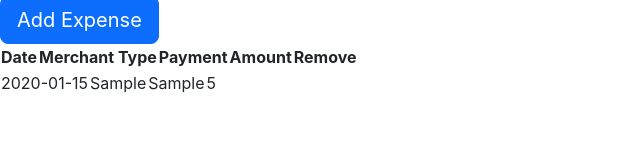
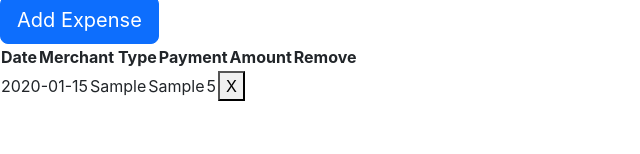
Before and after one commit to kurtis-casperson/expense-tracker, a React (Create React App) app: page / in a window 1280 px wide. Both pictures are taken after typing "2020-01-15", "Sample", "Sample", "5" into the empty fields and a click on the button "Add Expense". Shown: the part 146-300 px from the top of the page, without its empty margins (0-640 px from the left). Built offline with nearby package versions, Linux system fonts and the light colour scheme; the HTML template or start-up script is replaced by a standard one.

Commit message:
Add table rows when submit button is clicked

```diff
--- a/src/components/TableRows.js
+++ b/src/components/TableRows.js
@@ -1,18 +1,20 @@
 import React from 'react'
 
-const TableRows = ({ expenses }) => {
+const TableRows = (props) => {
+  const { removeDataRow, expenses } = props
   return (
     <>
-      <tbody>
-        {expenses.map((expense) => (
-          <tr>
+      {expenses.map((expense, index) => (
+        <tr key={index}>
           <td>{expense.date}</td>
           <td>{expense.merchant}</td>
           <td>{expense.paymentType}</td>
           <td>{expense.amount}</td>
+          <td>
+            <button onClick={() => removeDataRow(expense.id)}>X</button>
+          </td>
         </tr>
       ))}
-      </tbody>
     </>
   )
 }
```
Lines whose indentation alone changed are shown as unchanged.
